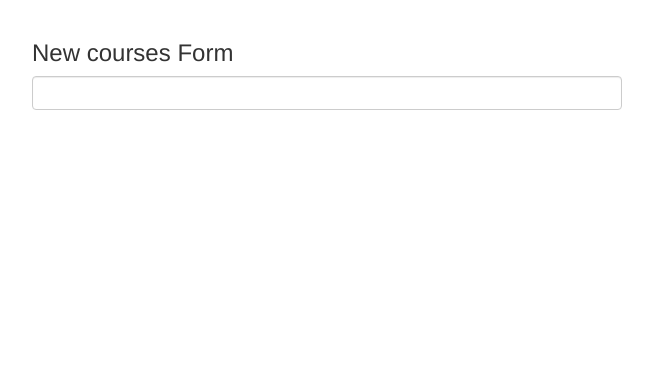
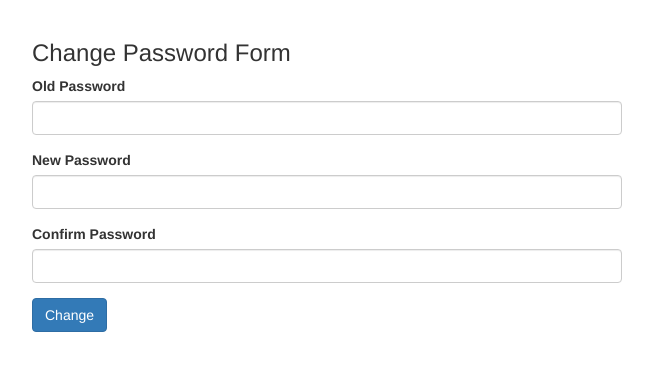
Before and after one commit to Dharanz/Angular, an Angular app in the folder forms-app/: page / in a window 1280 px wide. Shown: the top 370 px of the page, without its empty margins (3-656 px from the left). Built offline with nearby package versions, Linux system fonts and the light colour scheme.

Commit message:
excersices

```diff
--- a/forms-app/src/app/app.component.html
+++ b/forms-app/src/app/app.component.html
@@ -13,6 +13,8 @@
 <div class="col-md-6">
     <!-- <h3>Signup Form</h3>
     <signup-form></signup-form> -->
-    <h3>New courses Form</h3>
-    <new-courses></new-courses>
+    <!-- <h3>New courses Form</h3>
+    <new-courses></new-courses> -->
+    <h3>Change Password Form</h3>
+    <change-password></change-password>
 </div>
--- a/forms-app/src/app/app.module.ts
+++ b/forms-app/src/app/app.module.ts
@@ -8,6 +8,7 @@ import { ContactFormComponent } from './contact-form/contact-form.component';
 import { CoursesFormComponent } from './courses-form/courses-form.component';
 import { SignupFormComponent } from './signup-form/signup-form.component';
 import { NewCoursesComponent } from './new-courses/new-courses.component';
+import { ChangePasswordComponent } from './change-password/change-password.component';
 
 
 @NgModule({
@@ -16,7 +17,8 @@ import { NewCoursesComponent } from './new-courses/new-courses.component';
     ContactFormComponent,
     CoursesFormComponent,
     SignupFormComponent,
-    NewCoursesComponent
+    NewCoursesComponent,
+    ChangePasswordComponent
   ],
   imports: [
     BrowserModule,
--- /dev/null
+++ b/forms-app/src/app/change-password/OldPassword.validators.ts
@@ -0,0 +1,27 @@
+import { AbstractControl } from "@angular/forms/src/model";
+import { ValidationErrors } from "@angular/forms/src/directives/validators";
+
+
+
+export class OldPasswordValidator{
+
+    static CheckPassword(control: AbstractControl)
+    {
+        return new Promise((resolve) => {
+        if(control.value != "1234")
+            resolve({ CheckPassword : true });
+        else
+            resolve(null);
+        });
+    }
+
+    static ComparePasswords(control: AbstractControl){
+        let newPassword=control.get('newPassword');
+        let confirmPassword=control.get('confirmPassword');
+
+           if(newPassword.value != confirmPassword.value)
+            return { ComparePasswords : true };
+
+        return null;
+    }
+}
--- /dev/null
+++ b/forms-app/src/app/change-password/change-password.component.html
@@ -0,0 +1,29 @@
+
+<form [formGroup]="form">
+  <div class="form-group">
+    <label for="oldPassword">Old Password</label>
+    <input type="password" class="form-control" formControlName="oldPassword" required>
+    <div *ngIf="oldPassword.touched && oldPassword.invalid" class="alert alert-danger">
+      <div *ngIf="oldPassword.errors.required">Old Password Required!</div>
+      <div *ngIf="oldPassword.errors.CheckPassword">Old Password is Invalid!</div>
+    </div>
+  </div>
+  <div class="form-group">
+    <label for="newPassword">New Password</label>
+    <input type="password" class="form-control" formControlName="newPassword" required>
+    <div *ngIf="newPassword.touched && newPassword.invalid" class="alert alert-danger">
+      <div *ngIf="newPassword.errors.required">Old Password Required!</div>
+    </div>
+  </div>
+  <div class="form-group">
+    <label for="confirmPassword">Confirm Password</label>
+    <input type="password" class="form-control" formControlName="confirmPassword" required>
+    <div *ngIf="confirmPassword.touched && confirmPassword.invalid" class="alert alert-danger">
+      <div *ngIf="confirmPassword.errors.required">Confirm Password Required!</div>
+    </div>
+    <div *ngIf="confirmPassword.valid && form.invalid && form.errors.ComparePasswords" class="alert alert-danger">
+      Confirm Password Doesn't Match !
+    </div>
+  </div>
+  <button class="btn btn-primary">Change</button>
+</form>
--- /dev/null
+++ b/forms-app/src/app/change-password/change-password.component.ts
@@ -0,0 +1,41 @@
+import { Component } from '@angular/core';
+import { FormGroup, FormControl, Validators, FormBuilder } from '@angular/forms';
+import { OldPasswordValidator } from './OldPassword.validators';
+
+@Component({
+  selector: 'change-password',
+  templateUrl: './change-password.component.html',
+  styleUrls: ['./change-password.component.css']
+})
+export class ChangePasswordComponent {
+
+  form :FormGroup;
+
+  constructor(fb: FormBuilder){
+    this.form=fb.group({
+      oldPassword: ['',
+      Validators.required,
+      OldPasswordValidator.CheckPassword],
+     newPassword: ['', Validators.required],
+     confirmPassword: ['',
+     Validators.required,
+     ]
+    }, {
+      validator: OldPasswordValidator.ComparePasswords
+    });
+  }
+
+  get oldPassword(){
+    return this.form.get('oldPassword');
+  }
+  get newPassword(){
+    return this.form.get('newPassword');
+  }
+  get confirmPassword(){
+    return this.form.get('confirmPassword');
+  }
+
+  compare(confirmPassword){
+
+  }
+}
```
Also changed, not shown: forms-app/src/app/change-password/change-password.component.css (added), 1 other file (tests, documents, lock files or other folders).
